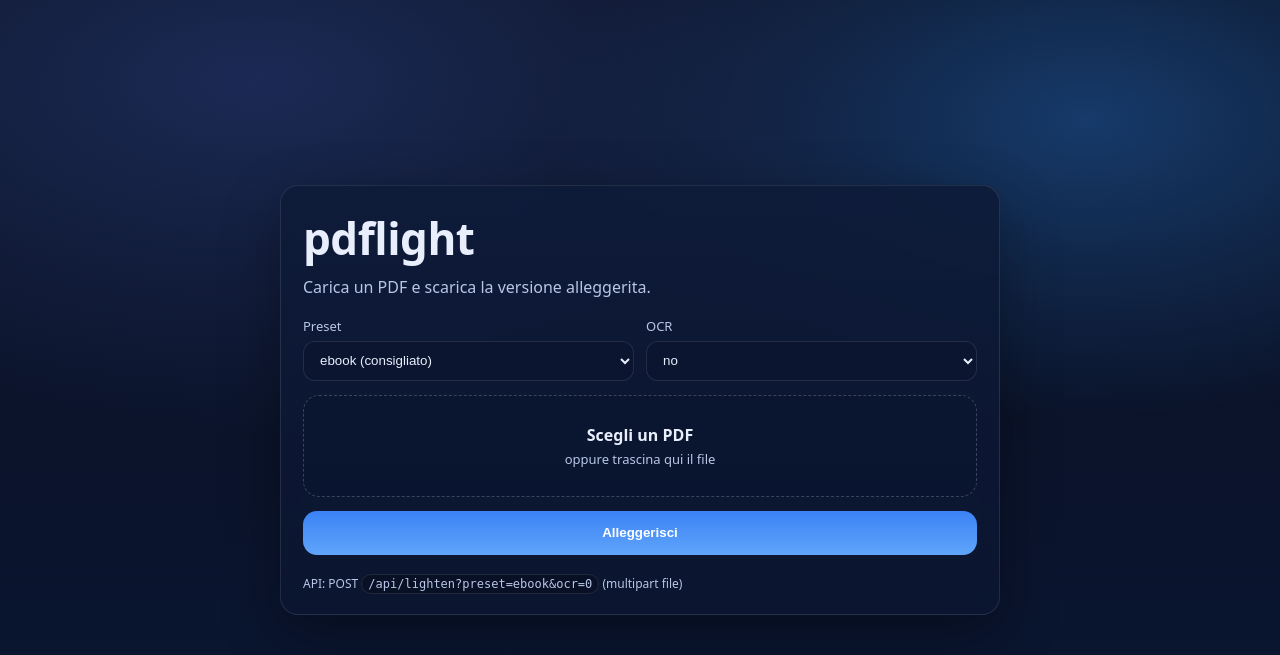
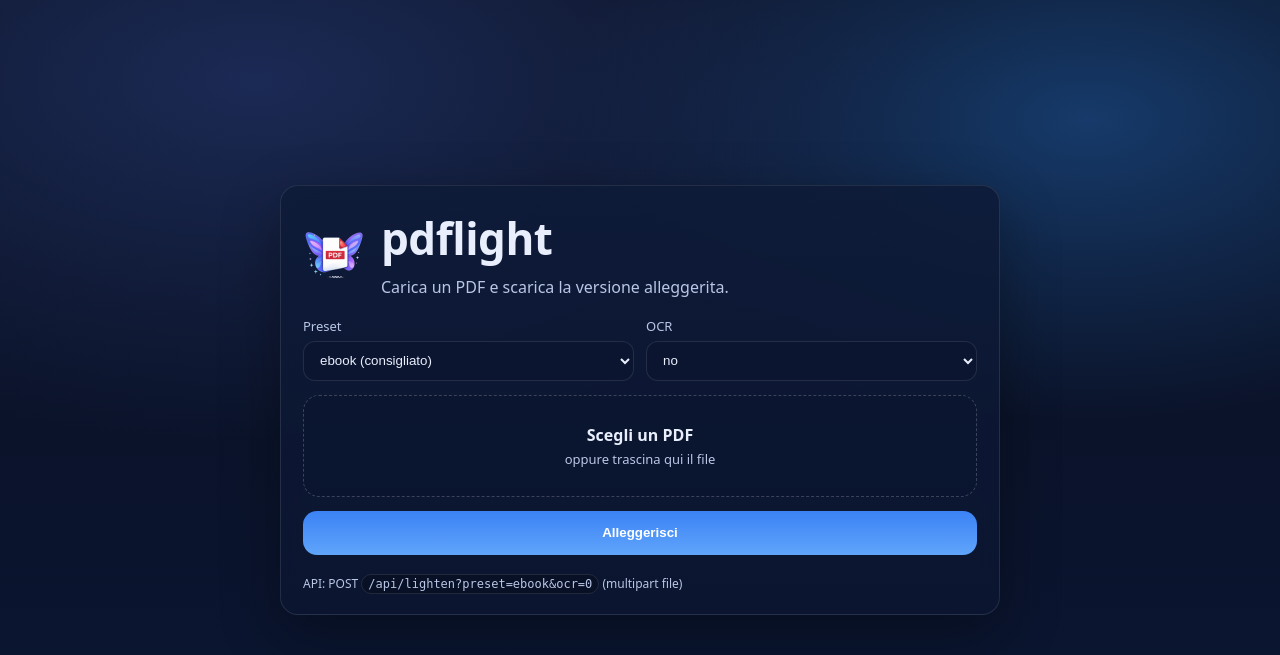
Before and after one commit to mirkocompagnoni/pdflight, a FastAPI app: page / in a window 1280 px wide. Shown: the top 655 px of the page. Run offline with FastAPI, Linux system fonts and the light colour scheme.

Commit message:
UI polish: add branding, logo, and favicon

```diff
--- a/static/style.css
+++ b/static/style.css
@@ -118,3 +118,16 @@ code{
   padding:2px 6px;
   border-radius:10px;
 }
+
+
+
+.brand{
+  display:flex;
+  align-items:center;
+  gap:14px;
+}
+
+.logo{
+  width:64px;
+  margin:0;
+}
--- a/templates/index.html
+++ b/templates/index.html
@@ -4,16 +4,31 @@
   <meta charset="utf-8" />
   <meta name="viewport" content="width=device-width,initial-scale=1" />
   <title>pdflight</title>
+
+  <!-- Favicon -->
+  <link rel="icon" href="/static/favicon/favicon.ico">
+  <link rel="icon" type="image/png" sizes="16x16" href="/static/favicon/favicon-16x16.png">
+  <link rel="icon" type="image/png" sizes="32x32" href="/static/favicon/favicon-32x32.png">
+  <link rel="apple-touch-icon" href="/static/favicon/apple-touch-icon.png">
+  <link rel="manifest" href="/static/favicon/site.webmanifest">
+
   <link rel="stylesheet" href="/static/style.css" />
 </head>
 
 <body>
   <main class="page">
     <section class="card">
-      <header class="header">
-        <h1 class="title">pdflight</h1>
-        <p class="subtitle">Carica un PDF e scarica la versione alleggerita.</p>
+
+     <header class="header">
+        <div class="brand">
+           <img src="/static/img/pdflight-logo.png" alt="pdflight logo" class="logo" />
+           <div>
+              <h1 class="title">pdflight</h1>
+              <p class="subtitle">Carica un PDF e scarica la versione alleggerita.</p>
+           </div>
+         </div>
       </header>
+
 
       <form class="form" method="post" action="/api/lighten" enctype="multipart/form-data">
         <div class="grid">
```
Also changed, not shown: static/favicon/android-chrome-192x192.png (added), static/favicon/android-chrome-512x512.png (added), static/favicon/apple-touch-icon.png (added), static/favicon/favicon-16x16.png (added), static/favicon/favicon-32x32.png (added), static/favicon/favicon.ico (added), static/favicon/site.webmanifest (added), static/img/pdflight-logo.png (added).
